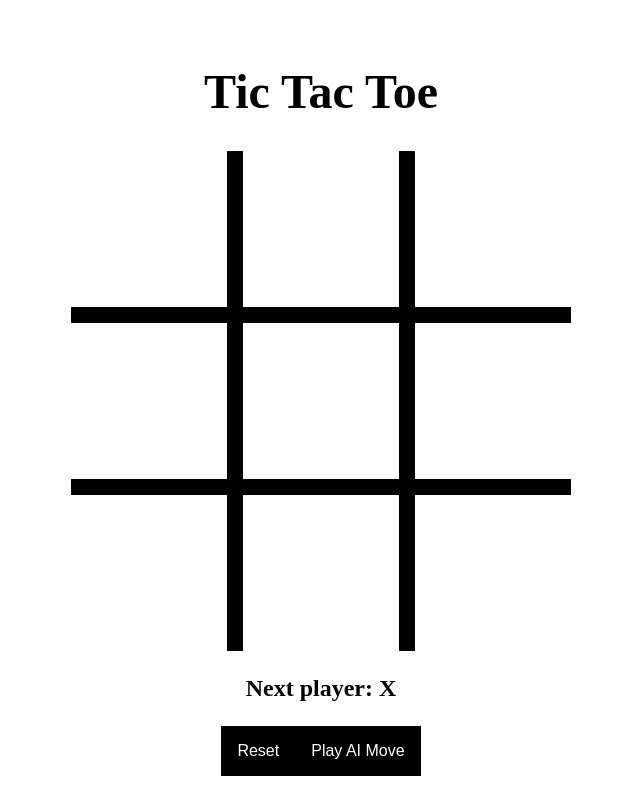
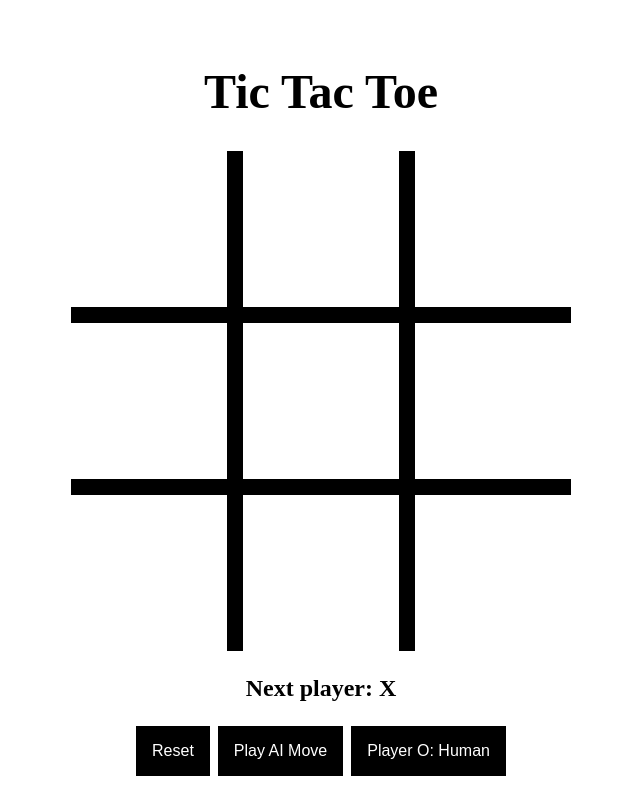
Before and after one commit to davidjamesbutton/tic-tac-toe-spa, a React (Create React App) app: page / in a window 1280 px wide. Shown: the whole page, without its empty margins (319-959 px from the left). Built offline with nearby package versions, Linux system fonts and the light colour scheme.

Commit message:
feat(ai): Add ability to switch player 'O' between Human or AI

```diff
--- a/src/components/Game.jsx
+++ b/src/components/Game.jsx
@@ -2,14 +2,16 @@ import React, { useState } from 'react';
 import Board from './Board';
 import calculateWinner from '../utils/gameUtils';
 import getAiMove from '../utils/aiUtil';
+import randomChoice from '../utils/randomUtils';
 
 const Game = () => {
   const [squares, setSquares] = useState(Array(9).fill(null));
   const [xIsNext, setXIsNext] = useState(true);
+  const [oIsHuman, setOIsHuman] = useState(true);
 
   const resetGame = () => {
     setSquares(Array(9).fill(null));
-    setXIsNext(true);
+    setXIsNext(randomChoice([true, false]));
   };
 
   const playMove = (player, moveIndex) => {
@@ -33,6 +35,10 @@ const Game = () => {
     playMove(player, move);
   };
 
+  if (!xIsNext && !oIsHuman) {
+    playAiMove();
+  }
+
   const winner = calculateWinner(squares);
 
   const gameFeedback = winner
@@ -47,12 +53,22 @@ const Game = () => {
   );
 
   const resetGameButton = (
-    <button type="button" onClick={resetGame}>Reset</button>
+    <button type="button" className="mr-1" onClick={resetGame}>
+      Reset
+    </button>
   );
 
   const playAiMoveButton = (
-    <button type="button" onClick={playAiMove}>
+    <button type="button" className="mr-1" onClick={playAiMove}>
       Play AI Move
+    </button>
+  );
+
+  const playerOChangeButton = (
+    <button type="button" onClick={() => setOIsHuman(!oIsHuman)}>
+      Player O:
+      {' '}
+      {oIsHuman ? 'Human' : 'AI'}
     </button>
   );
 
@@ -64,6 +80,7 @@ const Game = () => {
         <h3>{gameFeedback}</h3>
         {resetGameButton}
         {playAiMoveButton}
+        {playerOChangeButton}
       </div>
     </>
   );
--- a/src/index.css
+++ b/src/index.css
@@ -35,6 +35,10 @@ h3 {
   padding: 1rem;
 }
 
+.mr-1 {
+  margin-right: 0.5rem;
+}
+
 .square {
   background: white;
   border: none;
--- /dev/null
+++ b/src/utils/randomUtils.js
@@ -0,0 +1,3 @@
+const randomChoice = (array) => array[Math.floor(Math.random() * array.length)];
+
+export default randomChoice;
```
